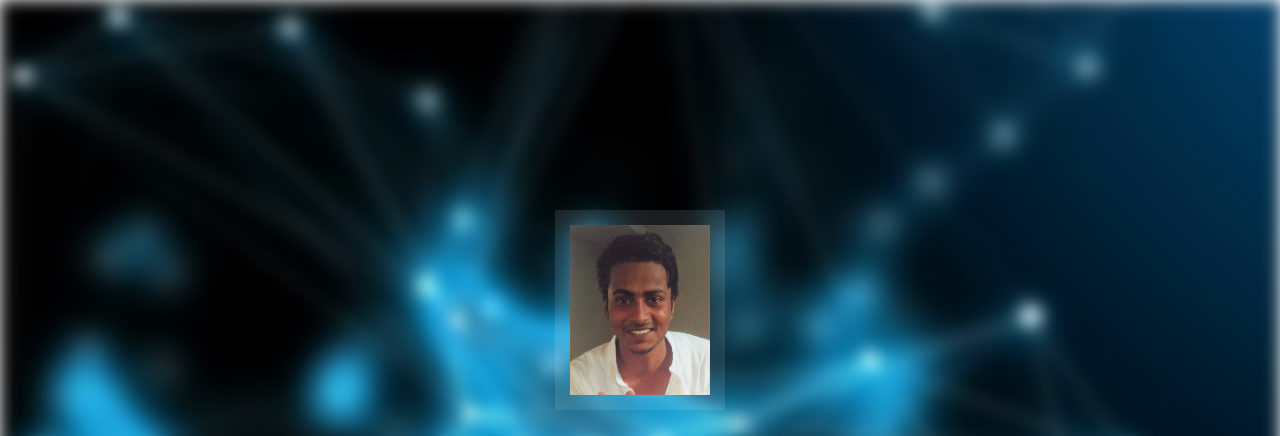
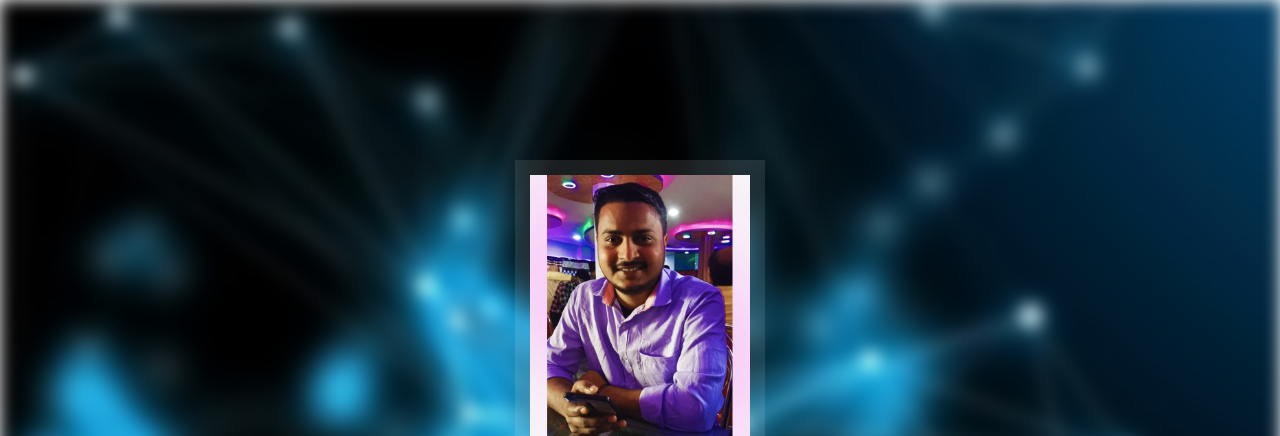
Before and after one commit to mansur3/portfolio, a plain HTML site: page index.html in a window 1280 px wide. Shown: the top 436 px of the page. Drawn offline with nearby package versions, Linux system fonts and the light colour scheme; a web font is replaced by a local one.

Commit message:
photo changed

```diff
--- a/index.html
+++ b/index.html
@@ -29,7 +29,7 @@
             <div class="container text-center">
                 <div class="row">
                     <div class="col-md-12">
-                        <img src="img/profile-pic.jpg" alt="Mansur dewan" />
+                        <img style = "width: 250px; height: 300px;" src="img/profile-pic.jpeg" alt="Mansur dewan" />
                     </div>
 
                     <div class="col-md-12">
```
Also changed, not shown: img/profile-pic.jpeg (added), img/profile-pic3.jpg (renamed from img/profile-pic.jpg), img/profile-pic5.jpeg (added).
